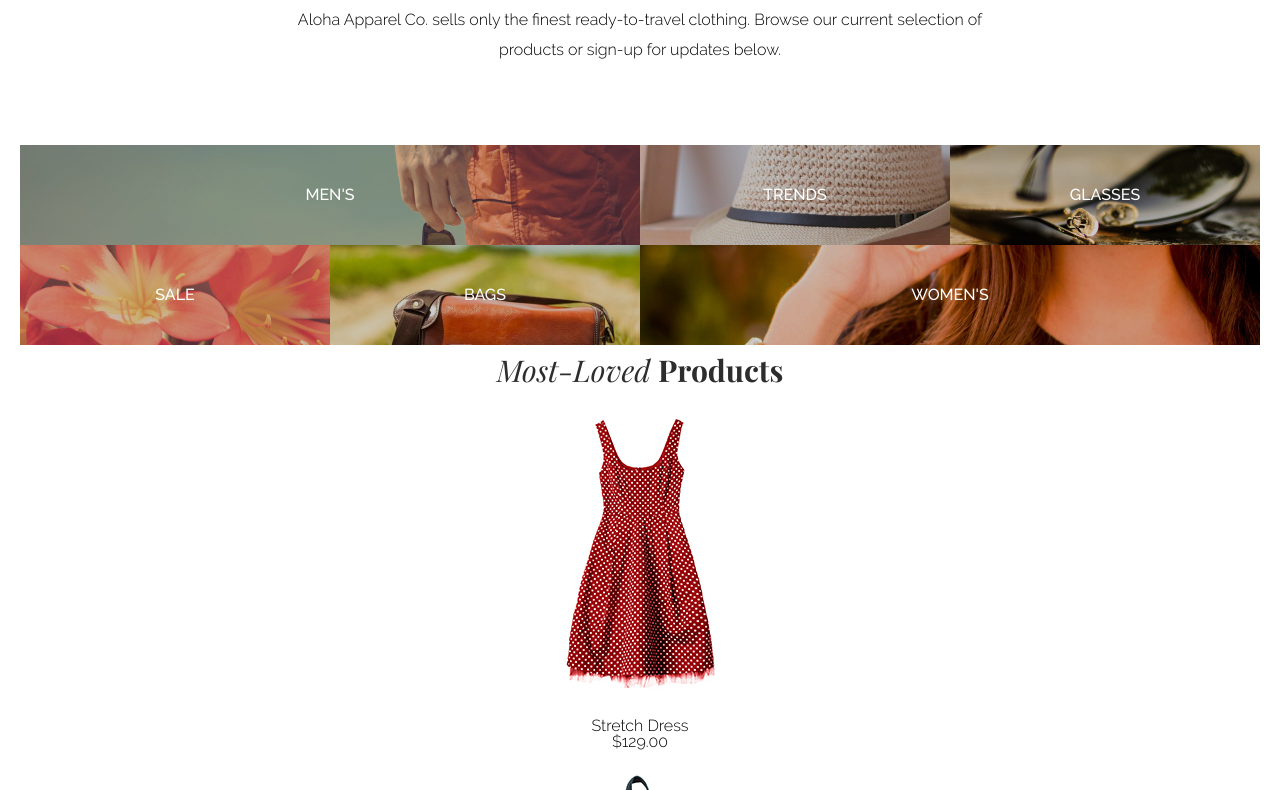
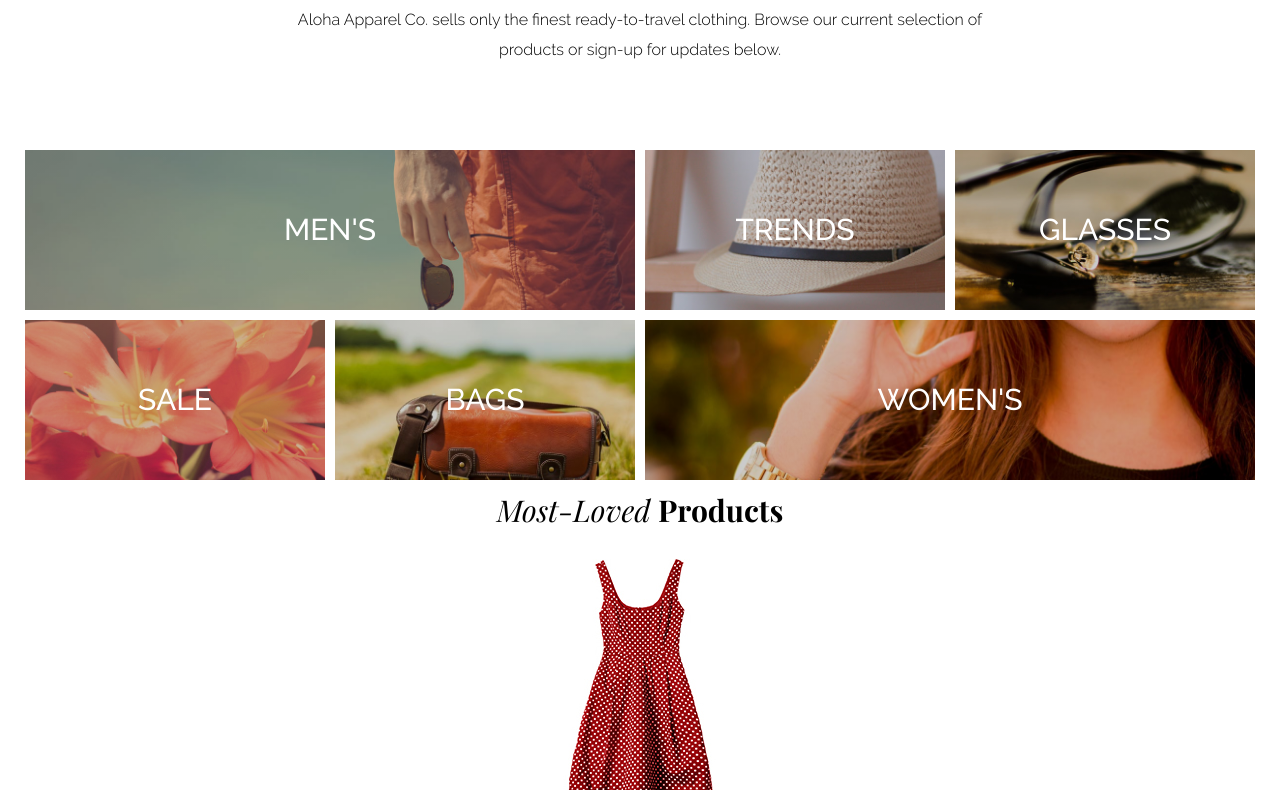
Before and after one commit to naijizhang/aloha-website, a plain HTML site: page index.html in a window 1280 px wide. Shown: the part 701-1491 px from the top of the page. Drawn offline with Linux system fonts and the light colour scheme.

Commit message:
update product categories

```diff
--- a/index.html
+++ b/index.html
@@ -44,15 +44,20 @@
     </section>
 
     <section class="products container">
-        <div class="category">
-            <div class="item" id="mens"><span>MEN'S</span></div>
-            <div class="item" id="trends"><span>TRENDS</span></div>
-            <div class="item" id="glasses"><span>GLASSES</span></div>
+        <div class="category0">
+            <div class="item category00" id="mens"><span>MEN'S</span></div>
+            <div class="category01">
+                <div class="item" id="trends"><span>TRENDS</span></div>
+                <div class="item" id="glasses"><span>GLASSES</span></div>
+            </div>
+
         </div>
-        <div class="category">
-            <div class="item" id="sale"><span>SALE</span></div>
-            <div class="item" id="bags"><span>BAGS</span></div>
-            <div class="item" id="womens"><span>WOMEN'S</span></div>
+        <div class="category1">
+            <div class="category10">
+                <div class="item" id="sale"><span>SALE</span></div>
+                <div class="item" id="bags"><span>BAGS</span></div>
+            </div>
+            <div class="item category11" id="womens"><span>WOMEN'S</span></div>
         </div>
 
 
--- a/style.css
+++ b/style.css
@@ -67,7 +67,7 @@
         /* max-width: 500px; */
         min-width: 800px;
     }
-    p{
+    p, section{
         color:black;
         font-size: 30px;
     }
@@ -178,6 +178,80 @@
         font-family: 'Playfair Display';
         font-weight: bold;
         font-style: normal;
+    }
+    .item{
+        color: #ffffff;
+        font-weight: 500;
+        height: 30rem;
+        display: flex;
+        justify-content: center;
+        align-items: center;
+    }
+    .category0, .category1 {
+        display: flex;
+        flex-flow: column nowrap;
+        width: 100%;
+    }
+    .category01,.category10{
+        display: flex;
+        flex-flow: row nowrap;
+        width: 100%;
+        margin: 5px;
+    }
+    .category00,.category11{
+        width: 100%;
+        margin: 5px;
+    }
+    #trends,#sale{
+        margin-right: 10px;
+    }
+
+    #trends,#glasses,#sale,#bags{
+        flex: 0 1 50%;
+    }
+    #mens{
+        background-image: linear-gradient(rgba(0, 0, 0, 0.2), rgba(0, 0, 0, 0.2)), url(images/mens-category.jpg);
+        background-size: cover,cover;
+        background-repeat:no-repeat, no-repeat;
+        background-position-x: center, center;
+        background-position-y:center, center;
+    }
+    #trends{
+        background-image: linear-gradient(rgba(0, 0, 0, 0.2), rgba(0, 0, 0, 0.2)), url(images/trends-category.jpg);
+        background-size: cover,cover;
+        background-repeat:no-repeat, no-repeat;
+        background-position-x: center, center;
+        background-position-y:center, center;
+
+    }
+    #glasses{
+        background-image: linear-gradient(rgba(0, 0, 0, 0.2), rgba(0, 0, 0, 0.2)), url(images/glasses-category.jpg);
+        background-size: cover,cover;
+        background-repeat:no-repeat, no-repeat;
+        background-position-x: center, center;
+        background-position-y:center, center;
+    }
+    #sale{
+        background-image: linear-gradient(rgba(0, 0, 0, 0.2), rgba(0, 0, 0, 0.2)), url(images/sale-category.jpg);
+        background-size: cover,cover;
+        background-repeat:no-repeat, no-repeat;
+        background-position-x: center, center;
+        background-position-y:center, center;
+    }
+    #bags{
+        background-image: linear-gradient(rgba(0, 0, 0, 0.2), rgba(0, 0, 0, 0.2)), url(images/bags-category.jpg);
+        background-size: cover,cover;
+        background-repeat:no-repeat, no-repeat;
+        background-position-x: center, center;
+        background-position-y:center, center;
+
+    }
+    #womens{
+        background-image: linear-gradient(rgba(0, 0, 0, 0.2), rgba(0, 0, 0, 0.2)), url(images/womens-category.jpg);
+        background-size: cover,cover;
+        background-repeat:no-repeat, no-repeat;
+        background-position-x: center, center;
+        background-position-y:center, center;
     }
     .featured{
         text-align: center;
@@ -303,80 +377,26 @@
         margin: 10px auto;
         font-size: 30px;
     }
-    .category {
+    .item{
+        height: 10rem;
+    }
+    .category0, .category1 {
         display: flex;
-        flex-direction: row;
-
+        flex-flow: row nowrap;
+        width: 100%;
     }
-    .item{
-        color: #ffffff;
-        font-weight: 500;
-        height: 100px;
-        display: flex;
-        justify-content: center;
-        align-items: center;
-
+    .category01,.category10{
+        width: 50%;
     }
-
+    .category00,.category11{
+        width: 50%;
+    }
     #mens,#womens {
         flex: 0 1 50%;
     }
     #trends,#glasses,#sale,#bags{
-        flex: 0 1 25%;
+        flex: 0 1 50%;
     }
-    #mens{
-        background-image: linear-gradient(rgba(0, 0, 0, 0.2), rgba(0, 0, 0, 0.2)), url(images/mens-category.jpg);
-        background-size: cover,cover;
-        background-repeat:no-repeat, no-repeat;
-        background-position-x: center, center;
-        background-position-y:center, center;
-    }
-    #trends{
-        background-image: linear-gradient(rgba(0, 0, 0, 0.2), rgba(0, 0, 0, 0.2)), url(images/trends-category.jpg);
-        background-size: cover,cover;
-        background-repeat:no-repeat, no-repeat;
-        background-position-x: center, center;
-        background-position-y:center, center;
-
-    }
-    #glasses{
-        background-image: linear-gradient(rgba(0, 0, 0, 0.2), rgba(0, 0, 0, 0.2)), url(images/glasses-category.jpg);
-        background-size: cover,cover;
-        background-repeat:no-repeat, no-repeat;
-        background-position-x: center, center;
-        background-position-y:center, center;
-    }
-    #sale{
-        background-image: linear-gradient(rgba(0, 0, 0, 0.2), rgba(0, 0, 0, 0.2)), url(images/sale-category.jpg);
-        background-size: cover,cover;
-        background-repeat:no-repeat, no-repeat;
-        background-position-x: center, center;
-        background-position-y:center, center;
-    }
-    #bags{
-        background-image: linear-gradient(rgba(0, 0, 0, 0.2), rgba(0, 0, 0, 0.2)), url(images/bags-category.jpg);
-        background-size: cover,cover;
-        background-repeat:no-repeat, no-repeat;
-        background-position-x: center, center;
-        background-position-y:center, center;
-
-    }
-    #womens{
-        background-image: linear-gradient(rgba(0, 0, 0, 0.2), rgba(0, 0, 0, 0.2)), url(images/womens-category.jpg);
-        background-size: cover,cover;
-        background-repeat:no-repeat, no-repeat;
-        background-position-x: center, center;
-        background-position-y:center, center;
-    }
-
-    .newsletter{
-        background-image: linear-gradient(rgba(0, 0, 0, 0.2), rgba(0, 0, 0, 0.2)), url(images/wave-bkgd.jpg);
-        background-size: cover,cover;
-        background-repeat:no-repeat, no-repeat;
-        background-position-x: center, center;
-        background-position-y:center, center;
-    }
-
     .container{
         max-width: 1240px;
         margin: 0 auto;
```
